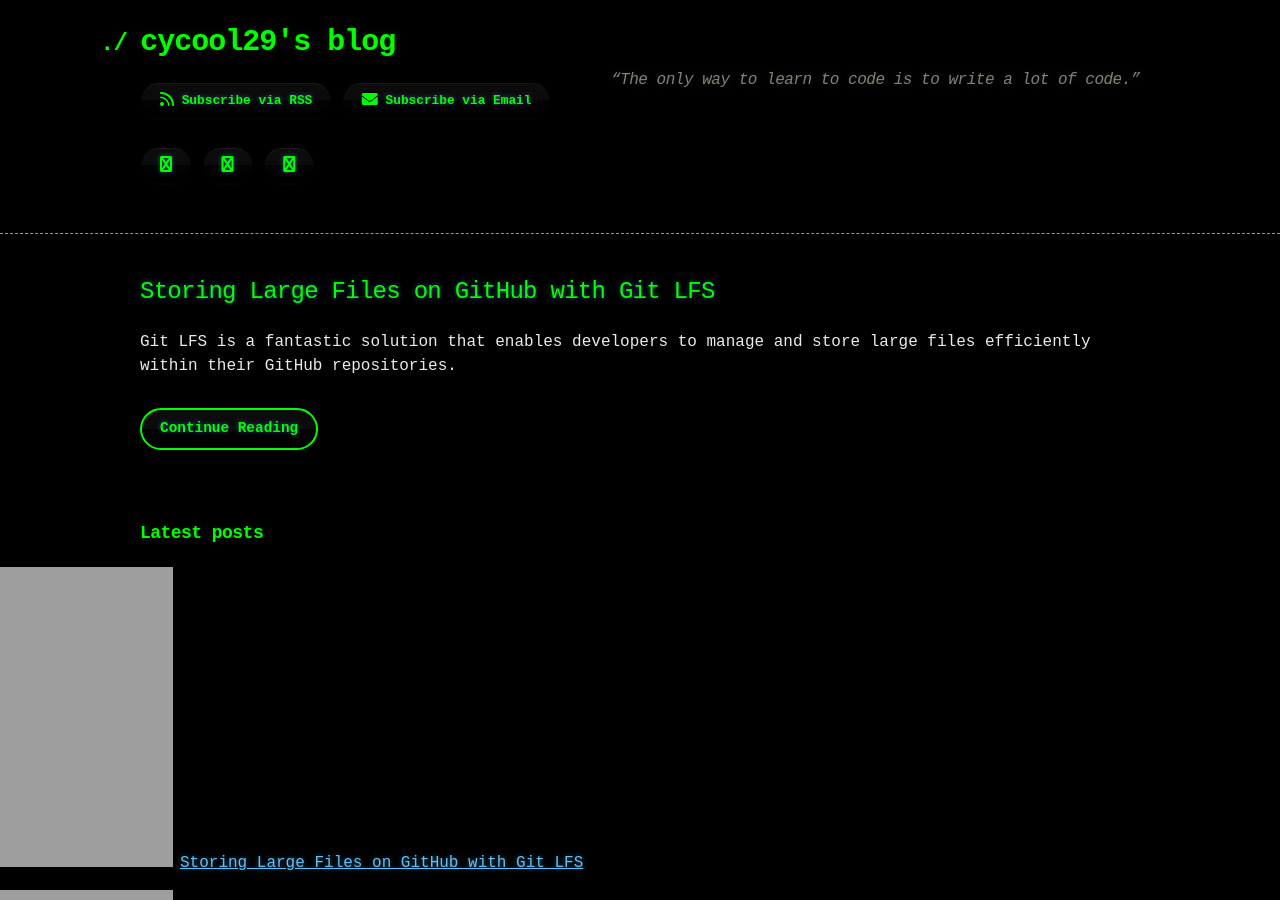
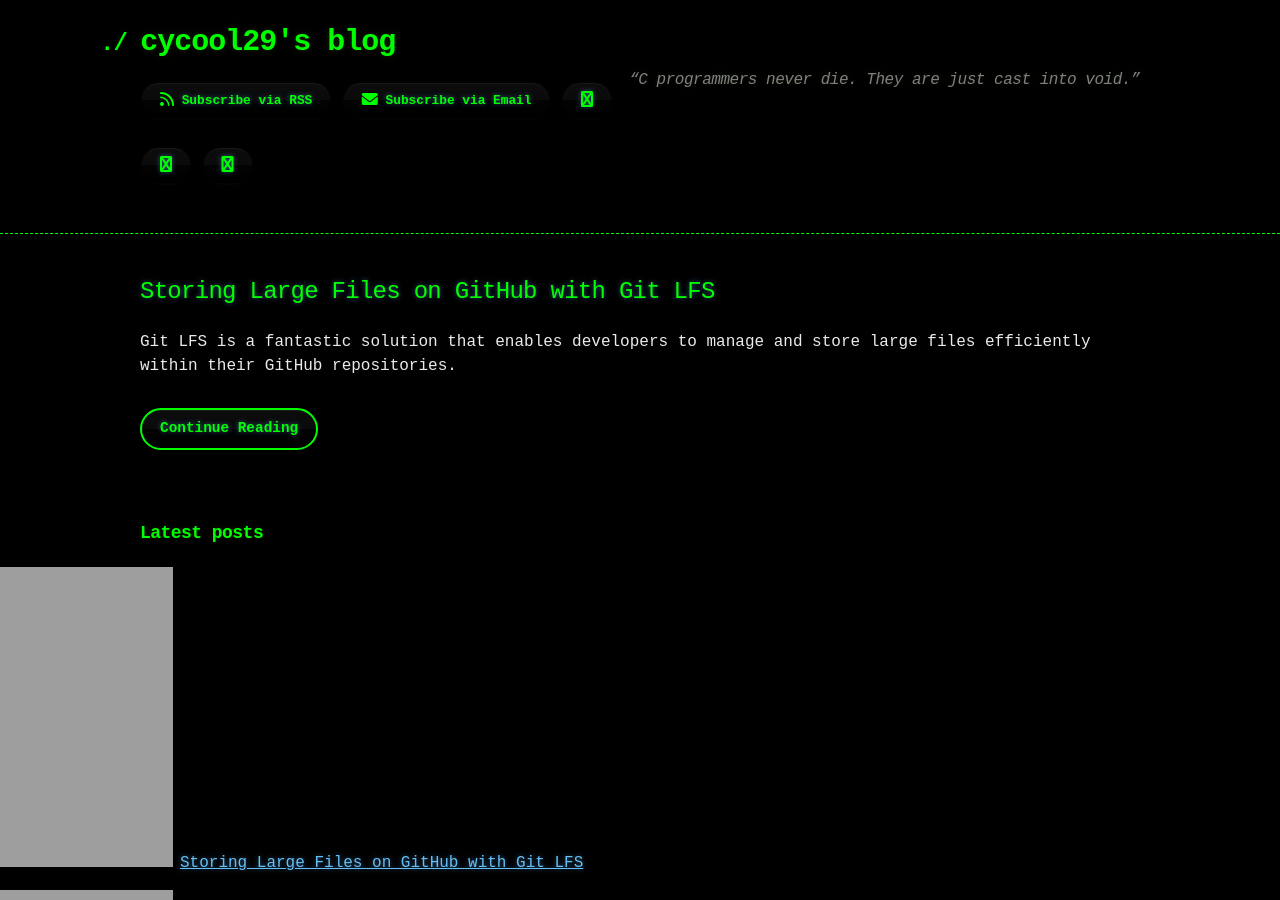
Before and after one commit to cycool29/cycool29.github.io, a Jekyll site: the page built from index.md, in a window 1280 px wide and 900 px high. Built offline with Jekyll 4.4.1, drawn with Linux system fonts in a browser that asks for light colours; a style sheet for code colours, icons or effects is not loaded.

Commit message:
Update quotes

```diff
--- a/_config.yml
+++ b/_config.yml
@@ -1,5 +1,5 @@
 title: cycool29's blog
-description: "“The only way to learn to code is to write a lot of code.” "
+description: "“C programmers never die. They are just cast into void.” "
 bio: A high school student. Intermediate in Python, Git, Bash. Learning JavaScript. He/Him. "
 author: cycool29
 url: https://cycool29.github.io
```
